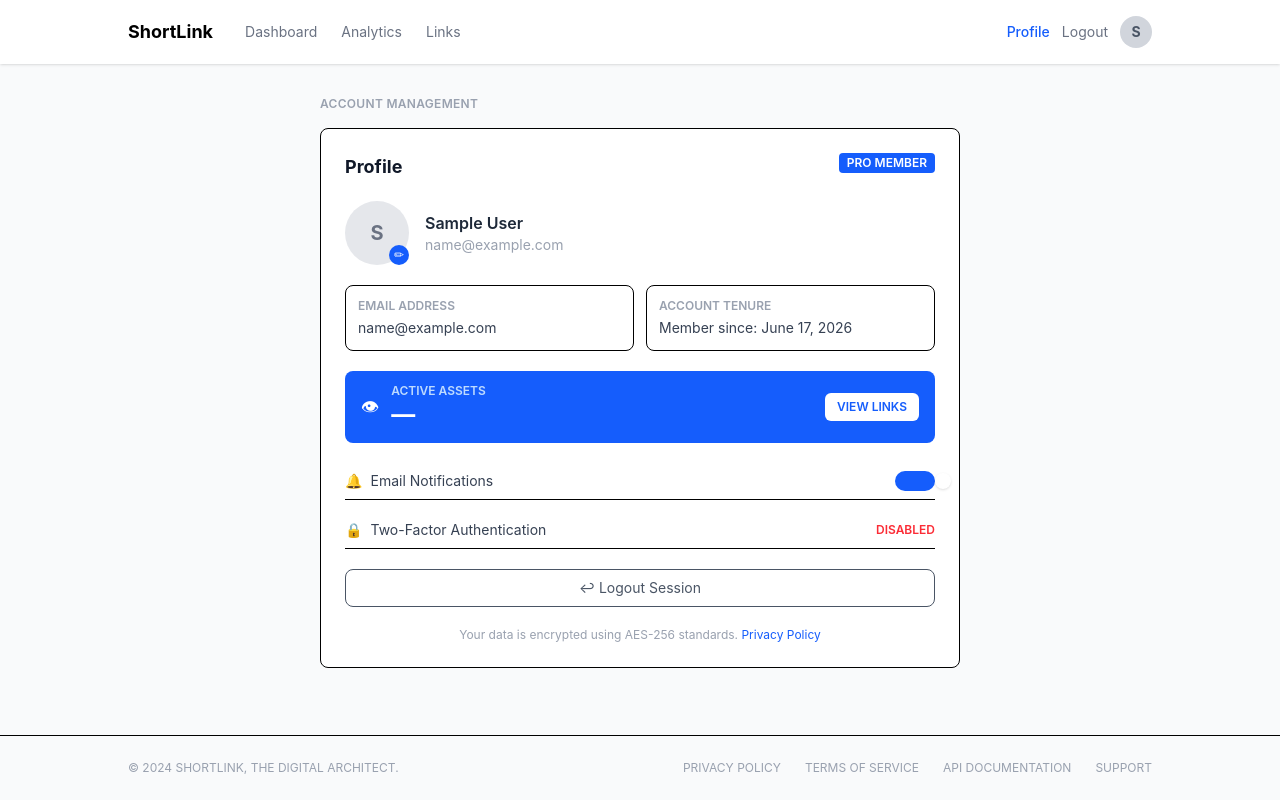
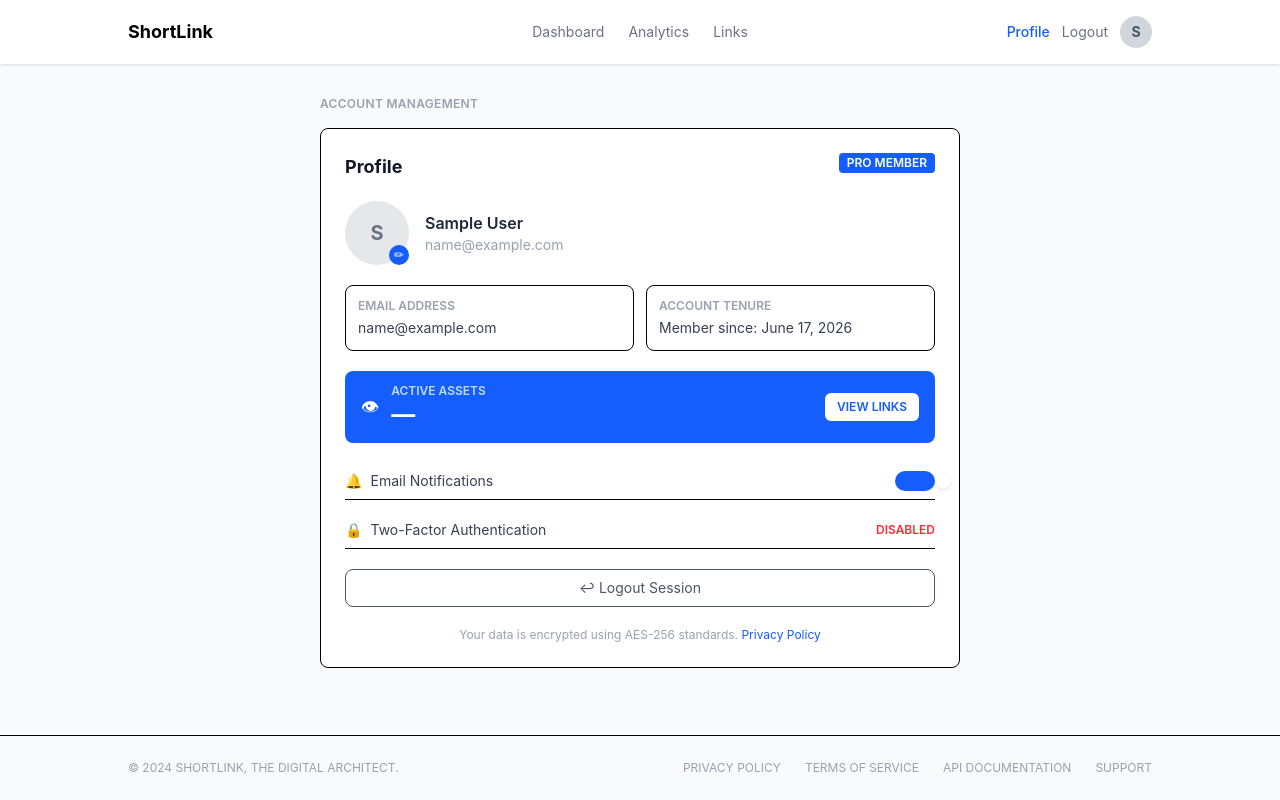
Before and after one commit to Ilhammursidi/shortlink, a React app in the folder frontend/: page /profile in a window 1280 px wide. Built offline with nearby package versions, Linux system fonts and the light colour scheme; no server answers; sample sign-in values are in the browser's storage; the HTML template or start-up script is replaced by a standard one.

Commit message:
style: make navbar menu to center

```diff
--- a/frontend/src/pages/ProfilePage.jsx
+++ b/frontend/src/pages/ProfilePage.jsx
@@ -48,23 +48,26 @@ const ProfilePage = () => {
         <div className="min-h-screen bg-gray-50 flex flex-col">
 
             {/* Navbar */}
-            <nav className="bg-white shadow-sm px-6 py-4">
+            <nav className="bg-white shadow-sm px-6 py-4 relative">
                 <div className="max-w-5xl mx-auto flex justify-between items-center">
-                    <div className="flex items-center gap-8">
+
+                    <div className="flex items-center">
                         <h1 className="font-bold text-lg">
                             ShortLink
                         </h1>
-                        <div className="hidden md:flex gap-6 text-sm text-gray-500">
-                            <span
-                                className="hover:text-blue-600 cursor-pointer"
+                    </div>
+
+                    <div className="hidden md:flex absolute left-1/2 transform -translate-x-1/2 gap-6 text-sm text-gray-500 text-center">
+                        <p
+                            className="hover:text-blue-600 text-center cursor-pointer"
                             onClick={() => navigate("/dashboard")}
                         >
                             Dashboard
-                            </span>
-                            <span className="hover:text-blue-600 cursor-pointer">Analytics</span>
-                            <span className="hover:text-blue-600 cursor-pointer">Links</span>
+                        </p>
+                        <p className="hover:text-blue-600 cursor-pointer">Analytics</p>
+                        <p className="hover:text-blue-600 cursor-pointer">Links</p>
                     </div>
-                    </div>
+
                     <div className="flex items-center gap-3">
                         <span className="text-sm text-blue-600 font-medium flex items-center gap-1">
                             Profile
@@ -83,8 +86,10 @@ const ProfilePage = () => {
                             )}
                         </div>
                     </div>
+
                 </div>
             </nav>
+
 
             {/* Content */}
             <div className="flex-1 w-full max-w-2xl mx-auto py-8 px-4">
```
Lines whose indentation alone changed are shown as unchanged.
